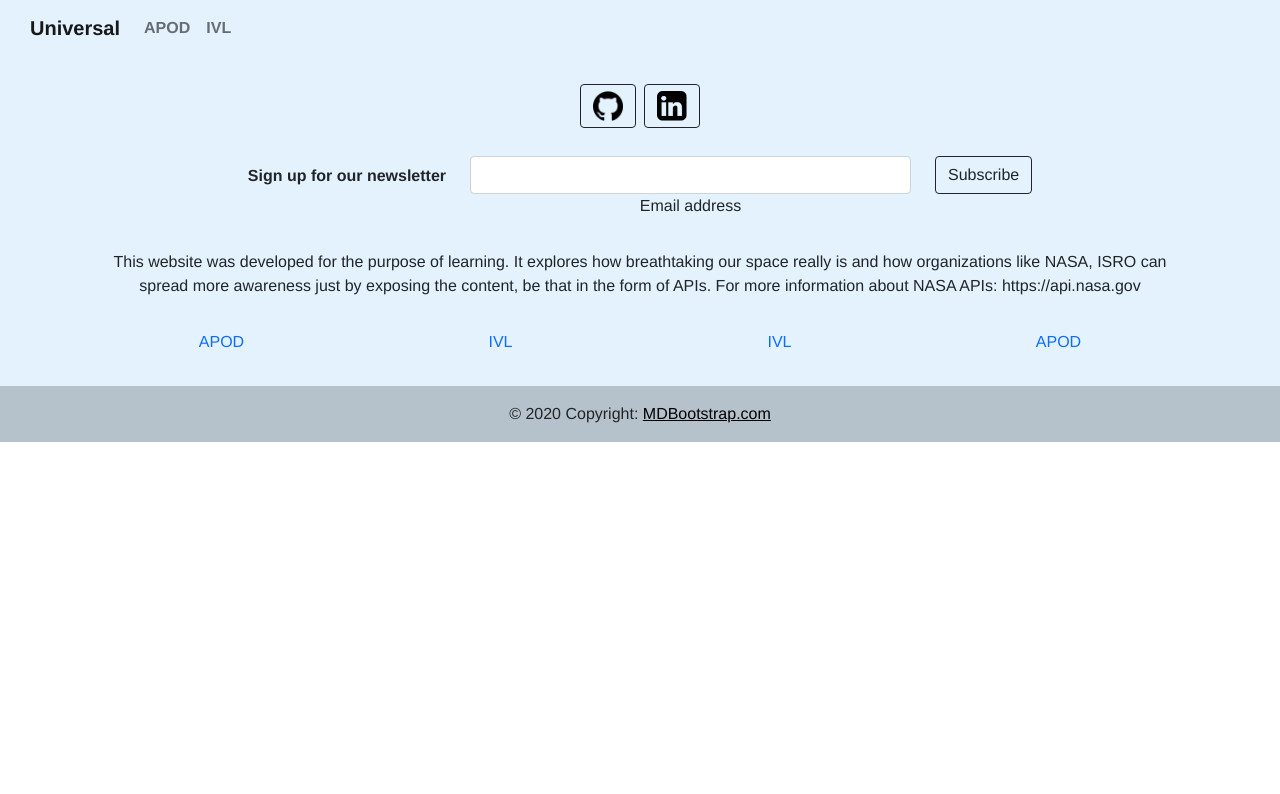
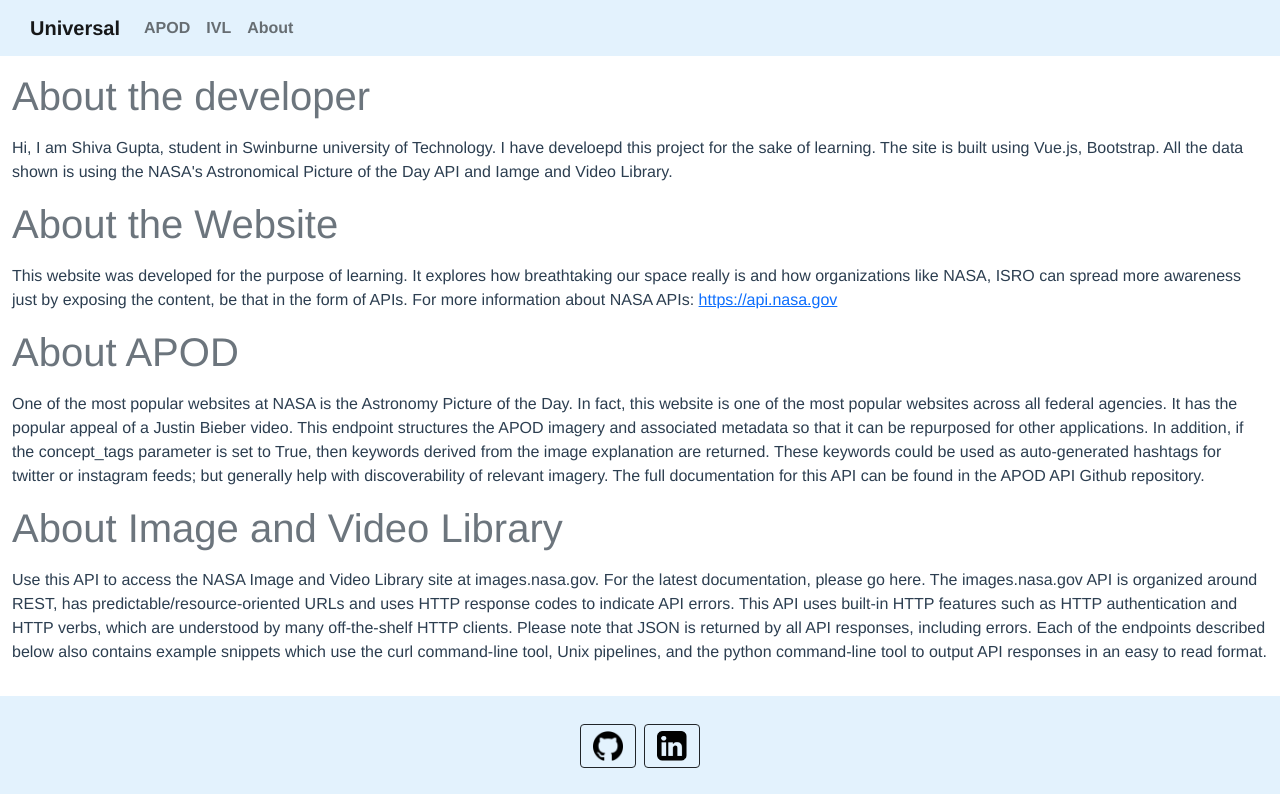
Before and after one commit to gshiva53/projects, a Vue app in the folder Interface-Design-Development-Project/universal/: page /about in a window 1280 px wide. Shown: the top 794 px of the page. Built offline with nearby package versions, Linux system fonts and the light colour scheme.

Commit message:
[ADD]: Adding about page

```diff
--- a/Interface-Design-Development-Project/universal/src/App.vue
+++ b/Interface-Design-Development-Project/universal/src/App.vue
@@ -1,7 +1,7 @@
 <template>
 <Navbar></Navbar>
   <router-view class="mt-3"></router-view>
-  <Footer></Footer>
+  <Footer class="mt-3" ></Footer>
 </template>
 
 <script>
@@ -22,7 +22,6 @@
   font-family: Avenir, Helvetica, Arial, sans-serif;
   -webkit-font-smoothing: antialiased;
   -moz-osx-font-smoothing: grayscale;
-  text-align: center;
   color: #2c3e50;
 }
 
--- /dev/null
+++ b/Interface-Design-Development-Project/universal/src/components/About.vue
@@ -0,0 +1,64 @@
+<template>
+  <!-- container -->
+  <div class="container-fluid">
+    <div class="row">
+      <p class="display-6 text-muted">About the developer</p>
+      <p>
+        Hi, I am Shiva Gupta, student in Swinburne university of Technology. I
+        have develoepd this project for the sake of learning. The site is built
+        using Vue.js, Bootstrap. All the data shown is using the NASA's
+        Astronomical Picture of the Day API and Iamge and Video Library.
+      </p>
+    </div>
+    <div class="row">
+      <p class="display-6 text-muted">About the Website</p>
+      <p>
+        This website was developed for the purpose of learning. It explores how
+        breathtaking our space really is and how organizations like NASA, ISRO
+        can spread more awareness just by exposing the content, be that in the
+        form of APIs. For more information about NASA APIs:
+        <a href="https://api.nasa.gov" alt="NASA APIs link"
+          >https://api.nasa.gov</a
+        >
+      </p>
+    </div>
+    <div class="row">
+      <p class="display-6 text-muted">About APOD</p>
+      <p>
+        One of the most popular websites at NASA is the Astronomy Picture of the
+        Day. In fact, this website is one of the most popular websites across
+        all federal agencies. It has the popular appeal of a Justin Bieber
+        video. This endpoint structures the APOD imagery and associated metadata
+        so that it can be repurposed for other applications. In addition, if the
+        concept_tags parameter is set to True, then keywords derived from the
+        image explanation are returned. These keywords could be used as
+        auto-generated hashtags for twitter or instagram feeds; but generally
+        help with discoverability of relevant imagery. The full documentation
+        for this API can be found in the APOD API Github repository.
+      </p>
+    </div>
+    <div class="row">
+      <p class="display-6 text-muted">About Image and Video Library</p>
+      <p>
+        Use this API to access the NASA Image and Video Library site at
+        images.nasa.gov. For the latest documentation, please go here. The
+        images.nasa.gov API is organized around REST, has
+        predictable/resource­-oriented URLs and uses HTTP response codes to
+        indicate API errors. This API uses built-­in HTTP features such as HTTP
+        authentication and HTTP verbs, which are understood by many
+        off-­the-­shelf HTTP clients. Please note that JSON is returned by all
+        API responses, including errors. Each of the endpoints described below
+        also contains example snippets which use the curl command­-line tool,
+        Unix pipelines, and the python command­-line tool to output API
+        responses in an easy­ to ­read format.
+      </p>
+    </div>
+  </div>
+</template>
+
+<script>
+export default {};
+</script>
+
+<style>
+</style>
--- a/Interface-Design-Development-Project/universal/src/components/Navbar.vue
+++ b/Interface-Design-Development-Project/universal/src/components/Navbar.vue
@@ -20,6 +20,13 @@
             >IVL</router-link
           >
         </li>
+
+        <!-- About router link -->
+        <li class="nav-item">
+          <router-link class="nav-link" :to="{ name: 'AboutView' }"
+            >About</router-link
+          >
+        </li>
       </ul>
     </nav>
   </div>
--- a/Interface-Design-Development-Project/universal/src/components/apod.vue
+++ b/Interface-Design-Development-Project/universal/src/components/apod.vue
@@ -2,7 +2,7 @@
   <div class="container-fluid">
     <!-- Row 1 -->
     <div class="row">
-      <div class="col-sm-12 border">
+      <div class="col-sm-12 border text-center">
         <h1>{{ apodResult.title }}</h1>
       </div>
     </div>
--- a/Interface-Design-Development-Project/universal/src/main.js
+++ b/Interface-Design-Development-Project/universal/src/main.js
@@ -4,7 +4,6 @@
 import 'bootstrap/dist/css/bootstrap.css'
 //importing jquery
 import 'jquery'
-
 //importing popper js
 import '@popperjs/core'
 
--- a/Interface-Design-Development-Project/universal/src/router/index.js
+++ b/Interface-Design-Development-Project/universal/src/router/index.js
@@ -1,6 +1,7 @@
 import { createRouter, createWebHistory } from 'vue-router'
 import ApodView from '@/views/apod/ApodView.vue'
 import IvlView from '@/views/ivl/IvlView.vue'
+import AboutView from '@/views/AboutView.vue'
 
 const routes = [
   {
@@ -12,6 +13,11 @@
     path: '/ivl',
     name: 'IvlView',
     component: IvlView
+  },
+  {
+    path: '/about',
+    name: 'AboutView',
+    component: AboutView
   }
 ]
 
--- /dev/null
+++ b/Interface-Design-Development-Project/universal/src/views/AboutView.vue
@@ -0,0 +1,15 @@
+<template>
+  <About></About>
+</template>
+
+<script>
+import About from '@/components/About.vue'
+
+export default {
+  components: { About }
+}
+</script>
+
+<style>
+
+</style>
```
